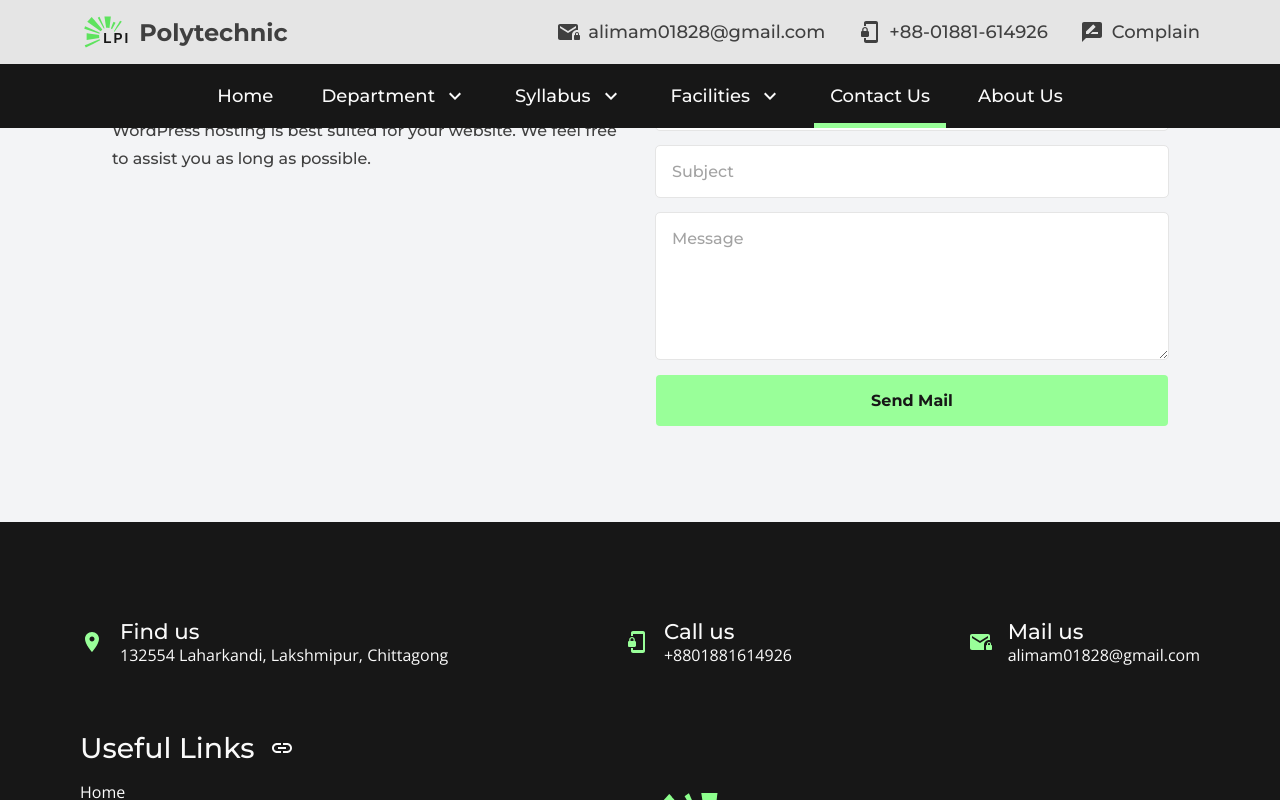
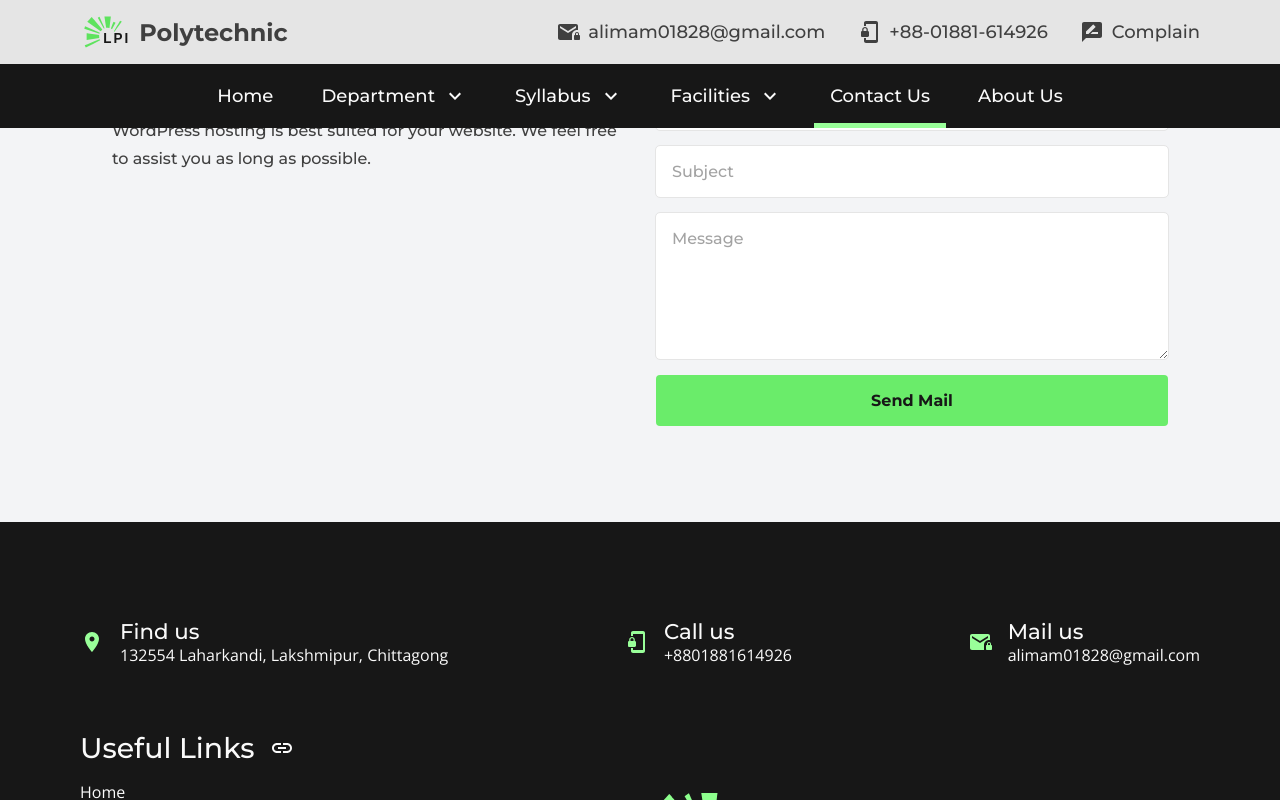
Before and after one commit to al-imam/lpi, a React (Vite) app: page /contact in a window 1280 px wide. In both pictures the pointer is over the input "Send Mail". Shown: the part 728-1528 px from the top of the page. Built offline with nearby package versions, Linux system fonts and the light colour scheme.

Commit message:
add button hover style

```diff
--- a/src/pages/Contact/contact.module.css
+++ b/src/pages/Contact/contact.module.css
@@ -88,3 +88,8 @@
   background-color: var(--primary);
   outline: none;
 }
+
+.submit-button:hover {
+  cursor: pointer;
+  background-color: var(--hover);
+}
```
